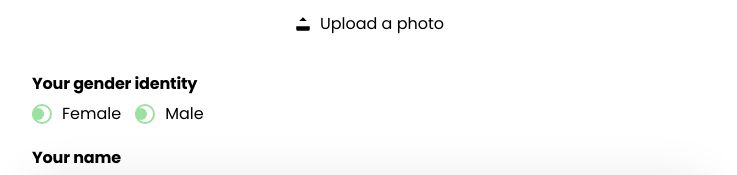
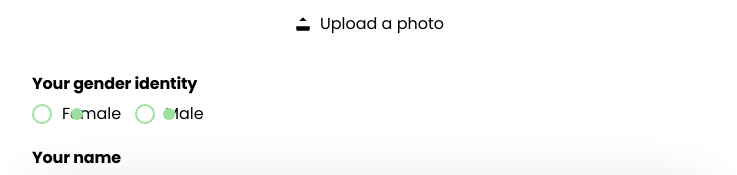
Before and after one commit to LMSerhii/frontend-aqua-track-05, a React (Vite) app: page / in a window 1280 px wide. Shown: the part 1077-1252 px from the top of the page, without its empty margins (271-1008 px from the left). Built offline with nearby package versions, Linux system fonts and the light colour scheme.

Commit message:
Update UserSettingsForm.module.css

```diff
--- a/src/components/modals/UserSettingsForm/UserSettingsForm.module.css
+++ b/src/components/modals/UserSettingsForm/UserSettingsForm.module.css
@@ -173,6 +173,7 @@ input {
   border: 2px solid #9be1a0;
   border-radius: 50%;
   margin-right: 10px;
+  position: relative;
 }
 
 .gender input[type='radio']:checked + label:before {
@@ -182,14 +183,14 @@ input {
 .gender label:after {
   content: '';
   display: inline-block;
-  width: 12px; /* Збільшив розмір внутрішнього кола */
-  height: 12px; /* Збільшив розмір внутрішнього кола */
+  width: 12px;
+  height: 12px;
   background-color: #9be1a0;
   border-radius: 50%;
   position: absolute;
-  left: 0;
   top: 50%;
-  transform: translateY(-50%); /* Центрування по вертикалі */
+  left: 50%;
+  transform: translate(-50%, -50%);
   transition: background-color 0.3s ease;
 }
 
```
